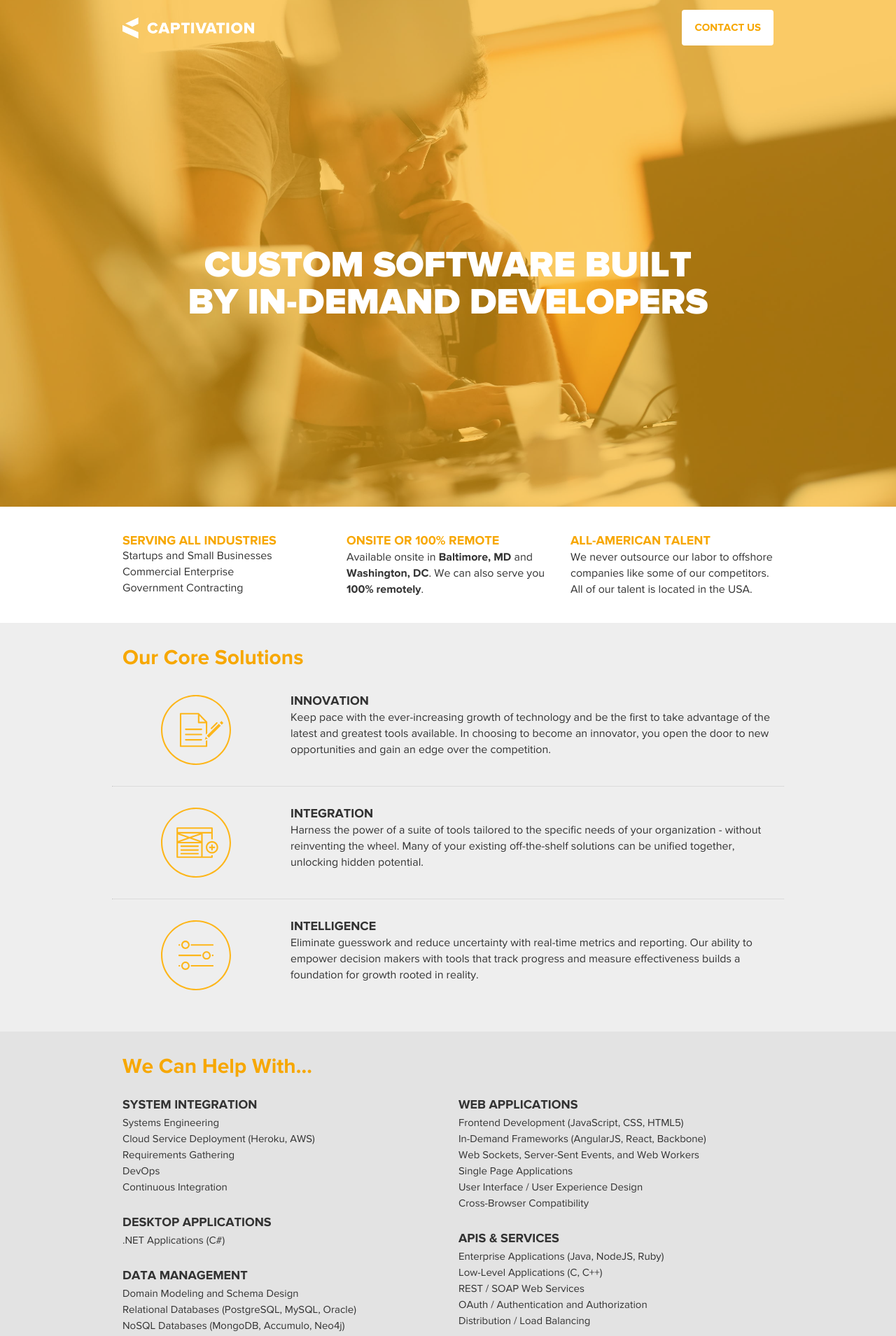
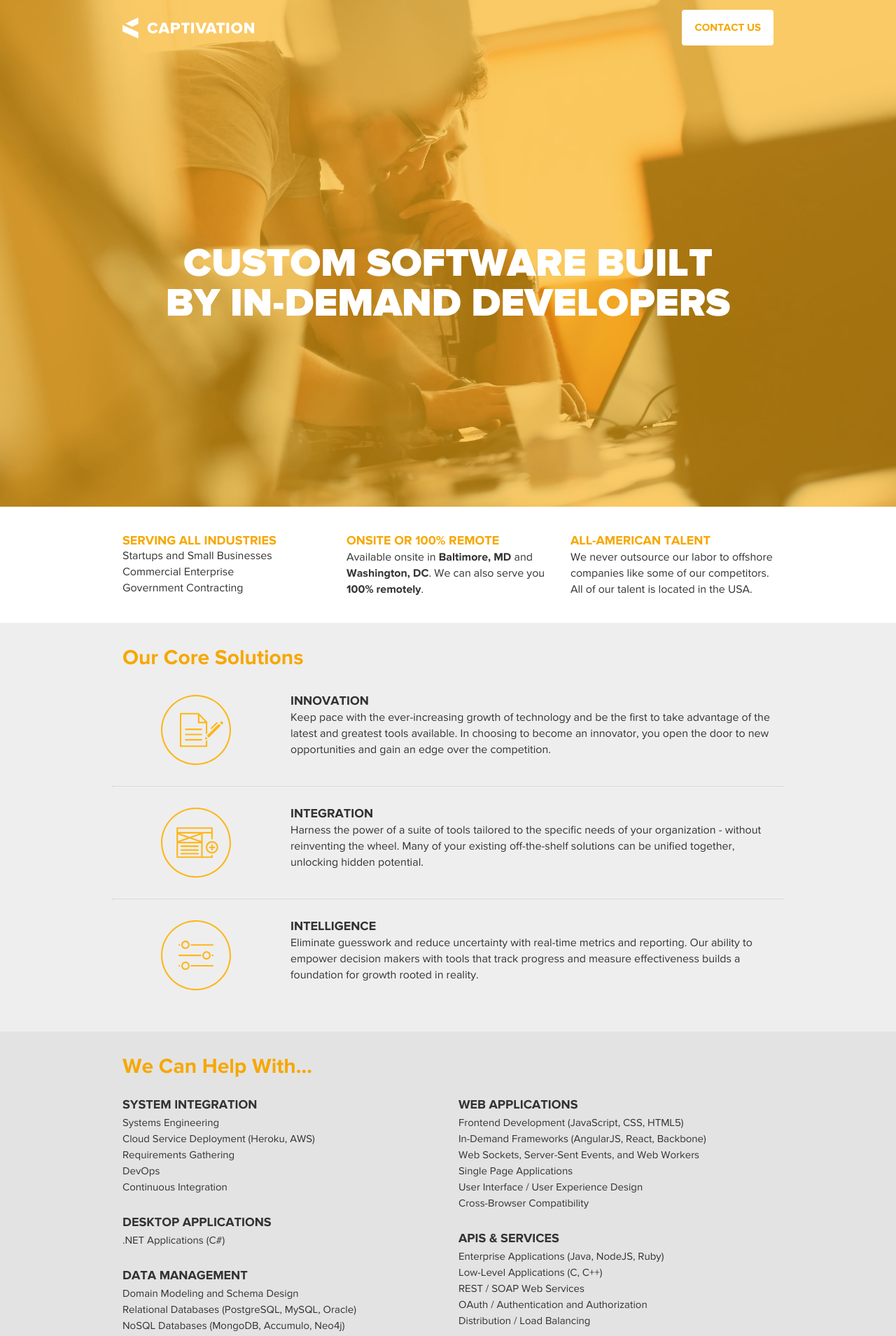
Before and after one commit to isabella232/captivationsoftware.github.io-archive, a Jekyll site: the page built from index.html, in a window 1280 px wide. Shown: the top 1909 px of the page at 70% size. Built offline with Jekyll 4.4.1, drawn with Linux system fonts in a browser that asks for light colours; nearby versions of some CDN libraries; some web fonts are replaced.

Commit message:
Updated CSS

```diff
--- a/css/responsive.css
+++ b/css/responsive.css
@@ -19,11 +19,10 @@
   .hero {
     left: 0;
     right: 0;
-    margin-bottom: 10%;
     position: absolute;
     text-align: center;
     width: 100%;
-    top: 66%;
+    top: 72.5%;
   }
 
   .background-overlay {
--- a/css/structure.css
+++ b/css/structure.css
@@ -97,7 +97,8 @@ body {
   z-index: 3;
   line-height: 1;
   font-weight: 900;
-  font-size: 1.75em;
+  font-size: 1.9em;
+  margin: 0;
 }
 
 .background-overlay {
```
